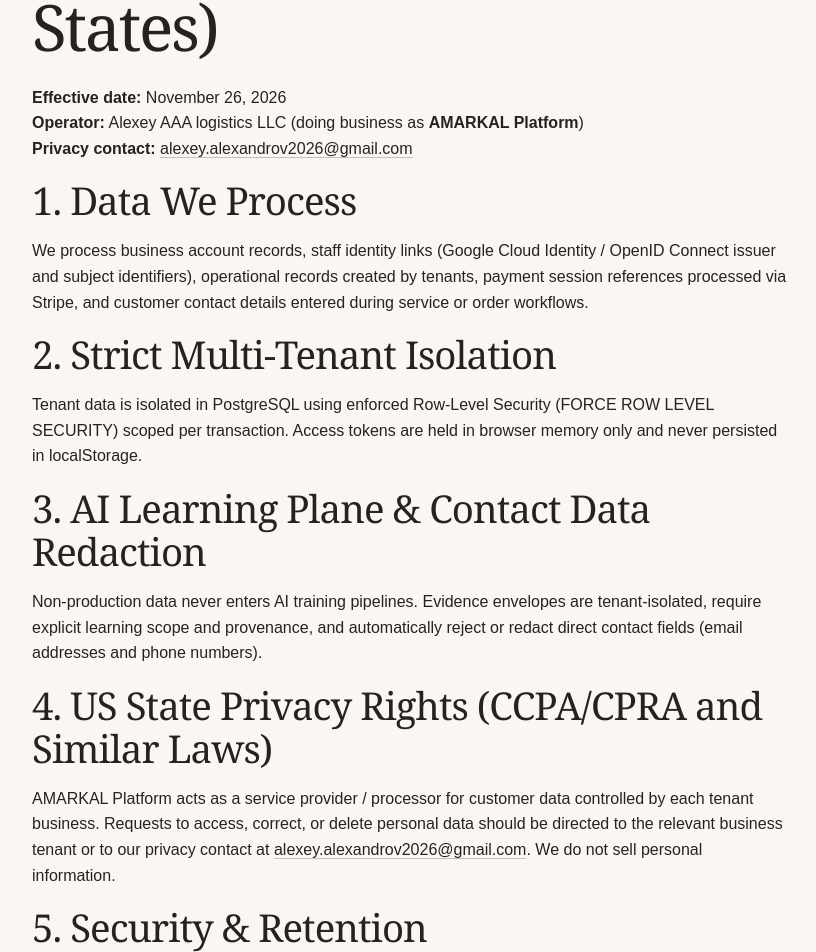
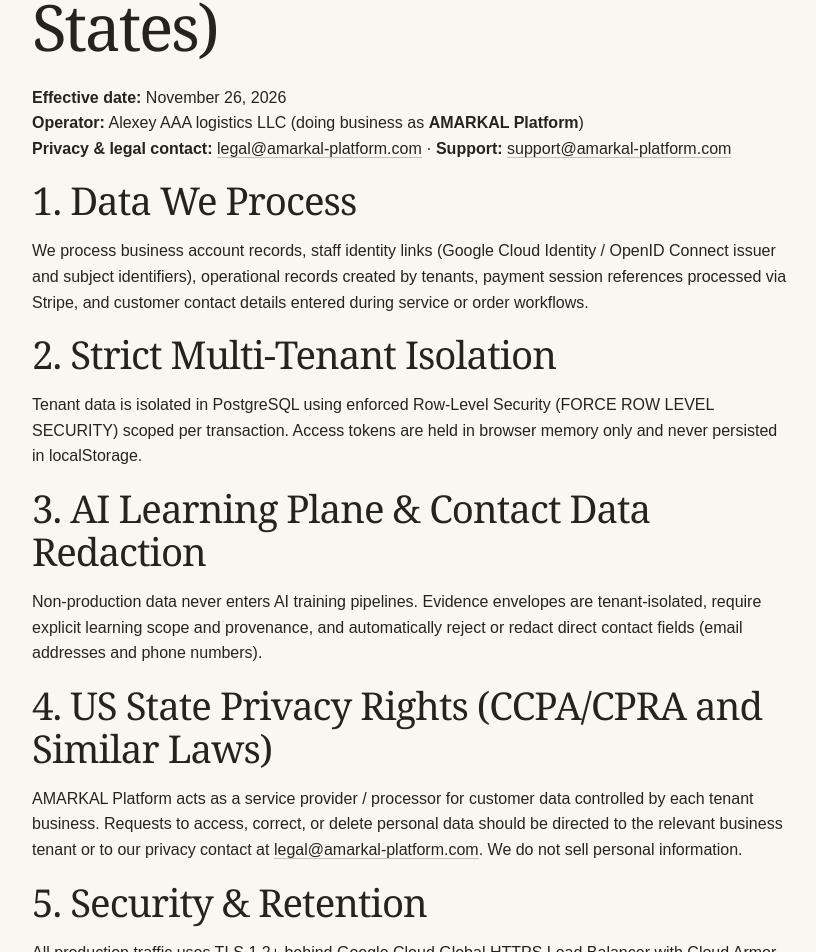
Before and after one commit to alexeyalexandrov2026-tech/GORGONA-Booking-Platform_new, a Next.js app in the folder web/: page /legal/privacy in a window 1280 px wide. Shown: the part 332-1284 px from the top of the page, without its empty margins (230-1046 px from the left). Built offline with nearby package versions, Linux system fonts and the light colour scheme.

Commit message:
chore(legal): switch public contacts to support@ and legal@amarkal-platform.com (#43)

```diff
--- a/web/app/legal/privacy/page.tsx
+++ b/web/app/legal/privacy/page.tsx
@@ -49,12 +49,20 @@ export default function PrivacyPolicyPage() {
           <strong>Operator:</strong> Alexey AAA logistics LLC (doing business as{" "}
           <strong>AMARKAL Platform</strong>)
           <br />
-          <strong>Privacy contact:</strong>{" "}
+          <strong>Privacy &amp; legal contact:</strong>{" "}
           <a
-            href="mailto:alexey.alexandrov2026@gmail.com"
+            href="mailto:legal@amarkal-platform.com"
             className="legal-inline-link"
           >
-            alexey.alexandrov2026@gmail.com
+            legal@amarkal-platform.com
+          </a>
+          {" · "}
+          <strong>Support:</strong>{" "}
+          <a
+            href="mailto:support@amarkal-platform.com"
+            className="legal-inline-link"
+          >
+            support@amarkal-platform.com
           </a>
         </p>
 
@@ -90,10 +98,10 @@ export default function PrivacyPolicyPage() {
           or delete personal data should be directed to the relevant business
           tenant or to our privacy contact at{" "}
           <a
-            href="mailto:alexey.alexandrov2026@gmail.com"
+            href="mailto:legal@amarkal-platform.com"
             className="legal-inline-link"
           >
-            alexey.alexandrov2026@gmail.com
+            legal@amarkal-platform.com
           </a>
           . We do not sell personal information.
         </p>
```
Also changed, not shown: web/app/legal/terms/page.tsx (+11 -3 lines), 1 other file (tests, documents, lock files or other folders).
